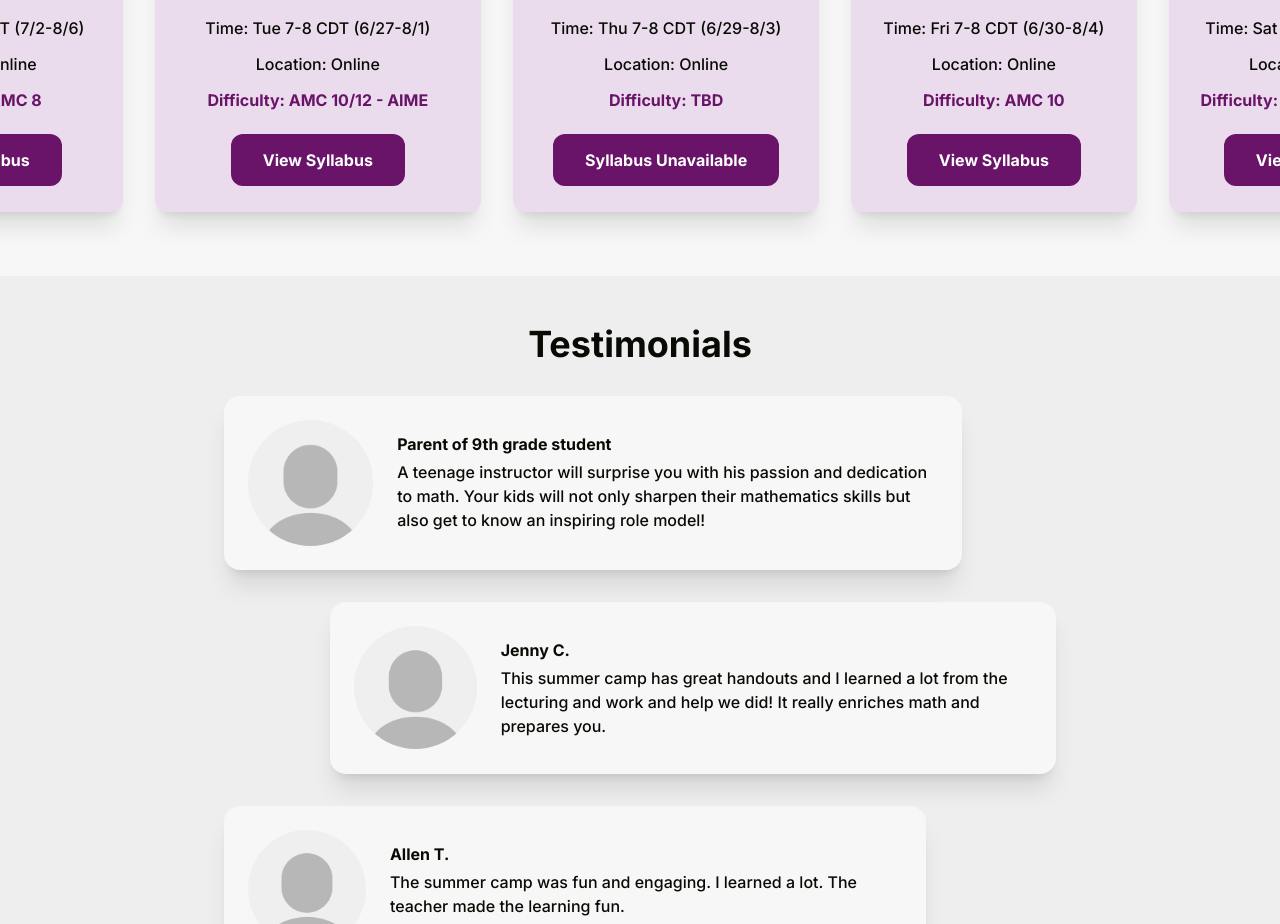
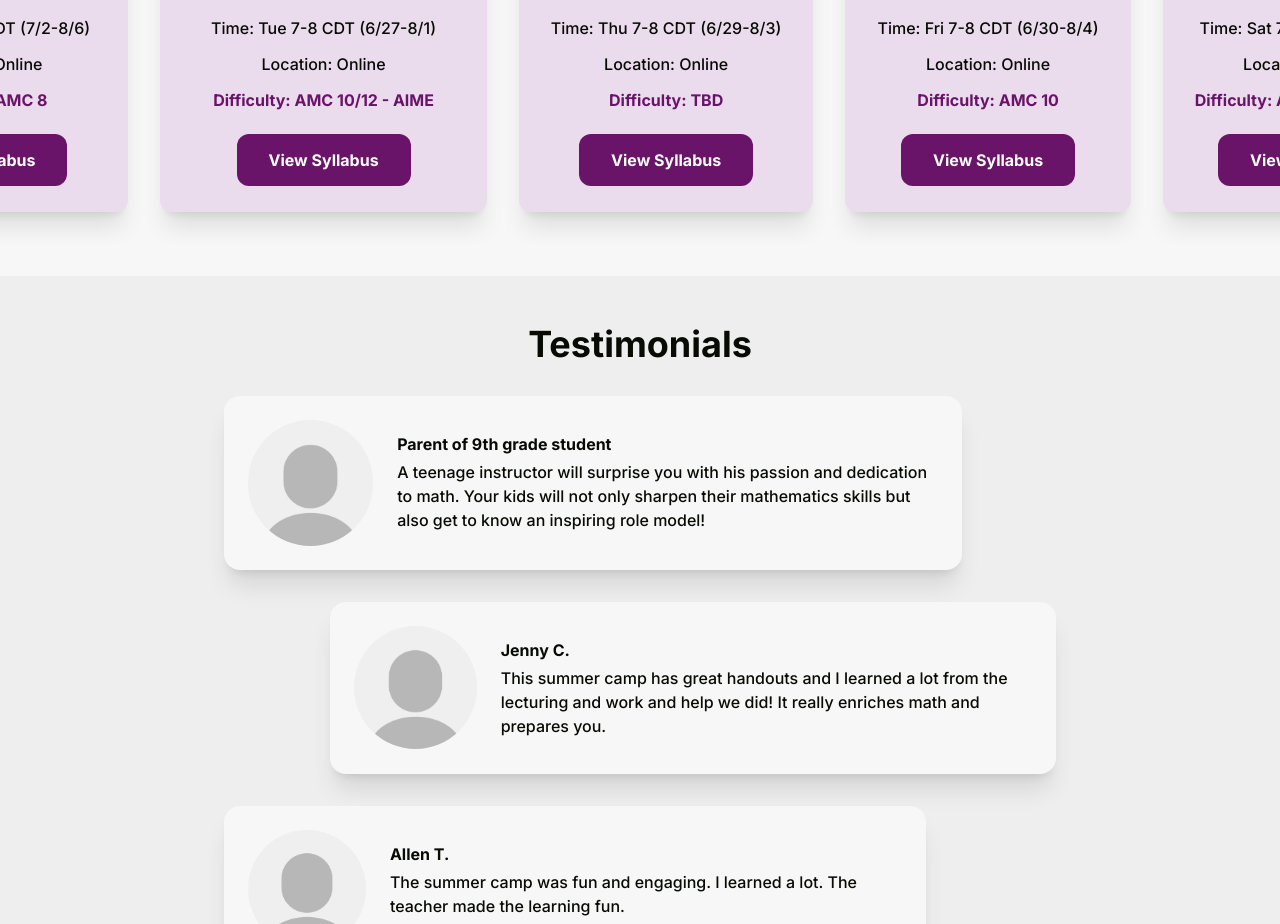
Before and after one commit to gautham-ramanarayanan/fequalsmath, a Next.js app: page / in a window 1280 px wide. Shown: the part 2280-3204 px from the top of the page. Built offline with nearby package versions, Linux system fonts and the light colour scheme.

Commit message:
added geo syllabus and keywords

```diff
--- a/src/app/layout.js
+++ b/src/app/layout.js
@@ -1,6 +1,7 @@
 import './globals.css'
 import { Inter } from 'next/font/google'
 import { Analytics } from '@vercel/analytics/react';
+import Head from 'next/head';
 
 const inter = Inter({ subsets: ['latin'] })
 
@@ -12,10 +13,13 @@ export const metadata = {
 export default function RootLayout({ children }) {
   return (
     <html lang="en">
-        <head>
+    <Head>
+        <meta charset="UTF-8" />
+        <meta name="description" content="Non-profit Math Competition Prep Classes" />
+        <meta name="keywords" content="F=Math, Math, Math Competition, Math Competition Prep, F equals math, Fequalsmath, AMC, AIME, AMC Class, AIME Class" />
         <link rel="icon" href="/images/favicon.ico" />
         <link rel="icon" type="image/png" sizes="any" href="f=mathlogoF.png"/>
-      </head>
+    </Head>
       <body className={inter.className}>
         {children}
         <Analytics />
--- a/src/globals/globals.js
+++ b/src/globals/globals.js
@@ -113,7 +113,7 @@ export const currentClasses = [
         schedule: "Thu 7-8 CDT (6/29-8/3)",
         location: "Online",
         difficulty: "TBD",
-        syllabusLink: "",
+        syllabusLink: "https://drive.google.com/file/d/1cheale-NPPOTQRbGt-di7hHZ7sMYCA34/view?usp=share_link",
     },
     {
         name: "Algebra",
```
